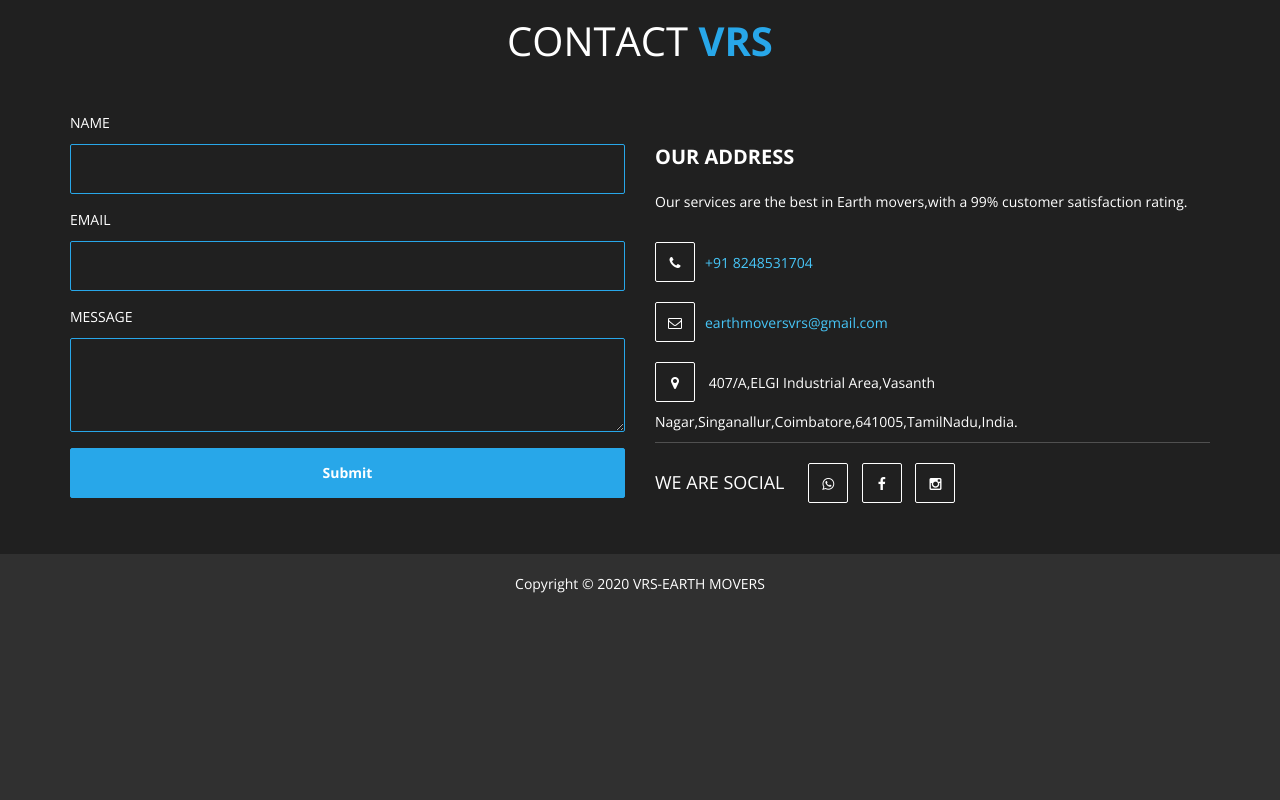
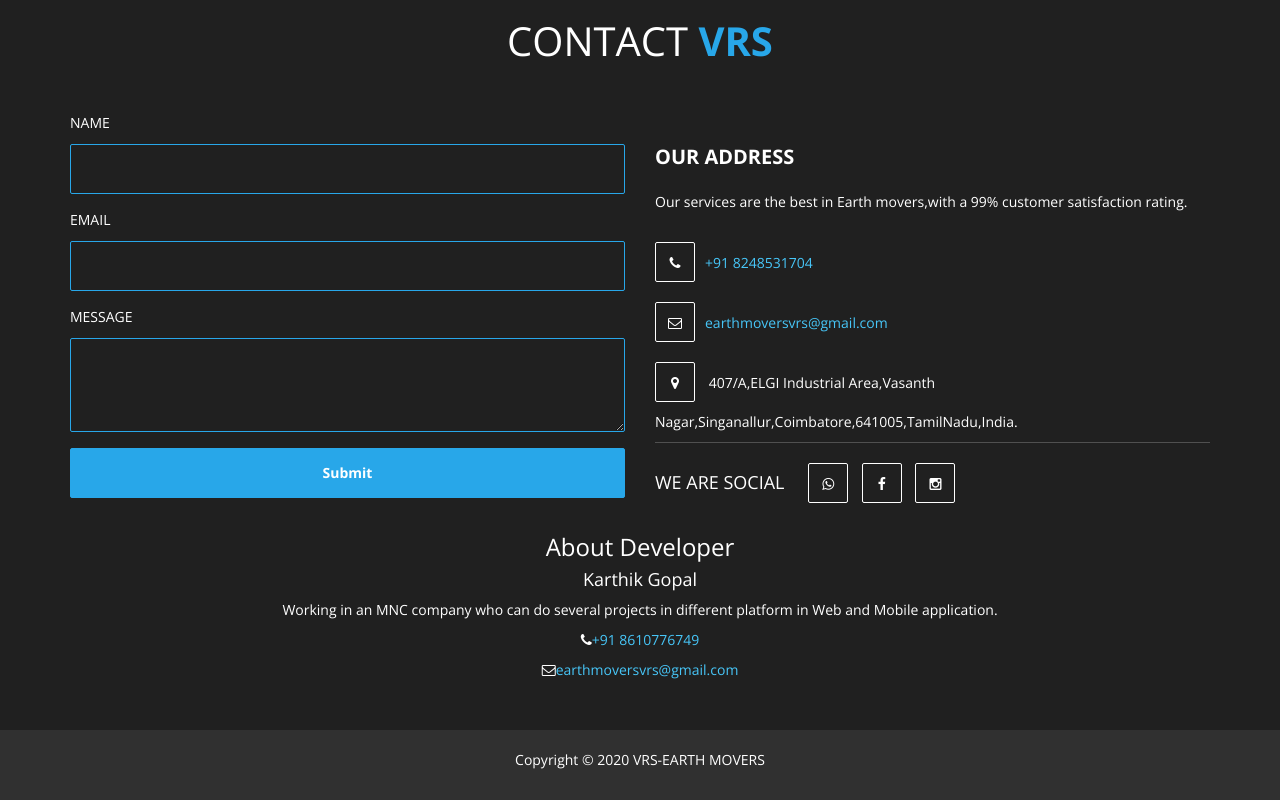
Before and after one commit to vrsearthmovers/VrsEathmovers, a plain HTML site: page index.html in a window 1280 px wide. Shown: the part 2808-3608 px from the top of the page. Before the commit the page ends 3432 px from the top, so only its background shows below. Drawn offline with nearby package versions, Linux system fonts and the light colour scheme.

Commit message:
update index.html

```diff
--- a/index.html
+++ b/index.html
@@ -8,7 +8,7 @@
 		heavy vechicle rental">
 		<meta name="description" content="JCB of vrs earthmovers offers equipment for rent in jcb, cat heavy vechicles earthmovers &amp; coimbatore. Visit our dealerships or call +91 8248531704 for more rental information.">
 		<link rel="canonical" href="https://vrs-earthmovers.com/"/>
-		<meta property="og:title" content="JCB Construction Equipment Rentals | Skid Steers, Loaders &amp; Excavators"/>
+		<meta property="og:title" content="VRS Earthmovers Construction Equipment Rentals"/>
 		<meta property="og:type" content="website"/>
 		<meta property="og:url" content="https://vrs-earthmovers.com/"/>
 		<meta property="og:image" content="https://ibb.co/fnsJrzx"/>
@@ -181,67 +181,10 @@
     					</div>
 					</div>
 					<div class="col-md-4 col-sm-4 col-xs-12"></div>
-    				  <!-- <div class="col-md-3 col-sm-6 col-xs-12 wow fadeIn" data-wow-offset="50" data-wow-delay="1.6s">
-    					<div class="team-wrapper">
-    						 <img src="images/team-img2.jpg" class="img-responsive" alt="team img 2"> -->
-    							<!-- <div class="team-des">
-    								<h4>KARUPPASAMMY</h4>
-    								<span>Director</span>
-    								<p>Lorem ipsum dolor sit amet, consectetur adipiscing elitquisque tempus ac eget diam et laoreet phasellus ut nisi id leo molest.</p>
-    							</div>
-    					</div>
-    				</div> -->
-    				<!-- <div class="col-md-3 col-sm-6 col-xs-12 wow fadeIn" data-wow-offset="50" data-wow-delay="1.3s">
-    					<div class="team-wrapper">
-    						<img src="images/team-img3.jpg" class="img-responsive" alt="team img 3">
-    							<div class="team-des">
-    								<h4>JULIA</h4>
-    								<span>Director</span>
-    								<p>Lorem ipsum dolor sit amet, consectetur adipiscing elitquisque tempus ac eget diam et laoreet phasellus ut nisi id leo molest.</p>
-    							</div>
-    					</div>
-    				</div>
-    				<div class="col-md-3 col-sm-6 col-xs-12 wow fadeIn" data-wow-offset="50" data-wow-delay="1.6s">
-    					<div class="team-wrapper">
-    						<img src="images/team-img4.jpg" class="img-responsive" alt="team img 4">
-    							<div class="team-des">
-    								<h4>LINDA</h4>
-    								<span>Manager</span>
-    								<p>Lorem ipsum dolor sit amet, consectetur adipiscing elitquisque tempus ac eget diam et laoreet phasellus ut nisi id leo molest.</p>
-    							</div>
-    					</div>
-    				</div> -->
     			</div>
     		</div>
     	</section>
     	<!-- end team -->
-
-    	<!-- start service -->
-    	<!-- <section id="service">
-    		<div class="container">
-    			<div class="row">
-    				<div class="col-md-12">
-    					<h2 class="wow bounceIn" data-wow-offset="50" data-wow-delay="0.3s">OUR <span>AWESOME</span> THINGS</h2>
-    				</div>
-    				<div class="col-md-4 wow fadeIn" data-wow-offset="50" data-wow-delay="0.6s">
-    					<i class="fa fa-laptop"></i>
-    					<h4>Web Design</h4>
-    					<p>Lorem ipsum dolor sit amet, consectetur adipiscing elitquisque tempus ac eget diam et laoreet phasellus ut nisi id leo molestie. Adipiscing vitae vel quam proin eget mauris eget. Lorem ipsum dolor sit amet, consectetur adipiscing elitquisque tempus ac eget diam et laoreet phasellus ut nisi id leo molestie.</p>
-    				</div>
-    				<div class="col-md-4 active wow fadeIn" data-wow-offset="50" data-wow-delay="0.9s">
-    					<i class="fa fa-cloud"></i>
-    					<h4>Cloud Computing</h4>
-    					<p>Lorem ipsum dolor sit amet, consectetur adipiscing elitquisque tempus ac eget diam et laoreet phasellus ut nisi id leo molestie. Adipiscing vitae vel quam proin eget mauris eget. Lorem ipsum dolor sit amet, consectetur adipiscing elitquisque tempus ac eget diam et laoreet phasellus ut nisi id leo molestie.</p>
-    				</div>
-    				<div class="col-md-4 wow fadeIn" data-wow-offset="50" data-wow-delay="0.6s">
-    					<i class="fa fa-cog"></i>
-    					<h4>UX Design</h4>
-    					<p>Lorem ipsum dolor sit amet, consectetur adipiscing elitquisque tempus ac eget diam et laoreet phasellus ut nisi id leo molestie. Adipiscing vitae vel quam proin eget mauris eget. Lorem ipsum dolor sit amet, consectetur adipiscing elitquisque tempus ac eget diam et laoreet phasellus ut nisi id leo molestie.</p>
-    				</div>
-    			</div>
-    		</div>
-    	</section> -->
-    	<!-- end servie -->
 
     	<!-- start portfolio -->
     	<section id="portfolio">
@@ -370,7 +313,16 @@
     						<li><a href="https://www.facebook.com/vrs.earthmovers.7" class="fa fa-facebook"></a></li>
     						<li><a href="https://www.instagram.com/vrs_earthmovers/" class="fa fa-instagram"></a></li>
     					</ul>
-    				</div>
+				</div>
+				<div class=" col-xs-12 wow fadeInLeft" data-wow-offset="50" data-wow-delay="0.9s">
+					<div class="col-md-12 text-center">
+						<h3 class="address-title">About Developer</p>
+						<h4>Karthik Gopal</h4>
+						<p>Working in an MNC company who can do several projects in different platform in Web and Mobile application. </p>
+						<p><i class="fa fa-phone"></i><a href="tel:+918610776749">+91 8610776749</a></p>
+						<p><i class="fa fa-envelope-o"></i><a href="mailto:karthikgopalk@gmail.com">earthmoversvrs@gmail.com</a></p>
+					</div>
+				</div>
     			</div>
     		</div>
     	</section>
```
